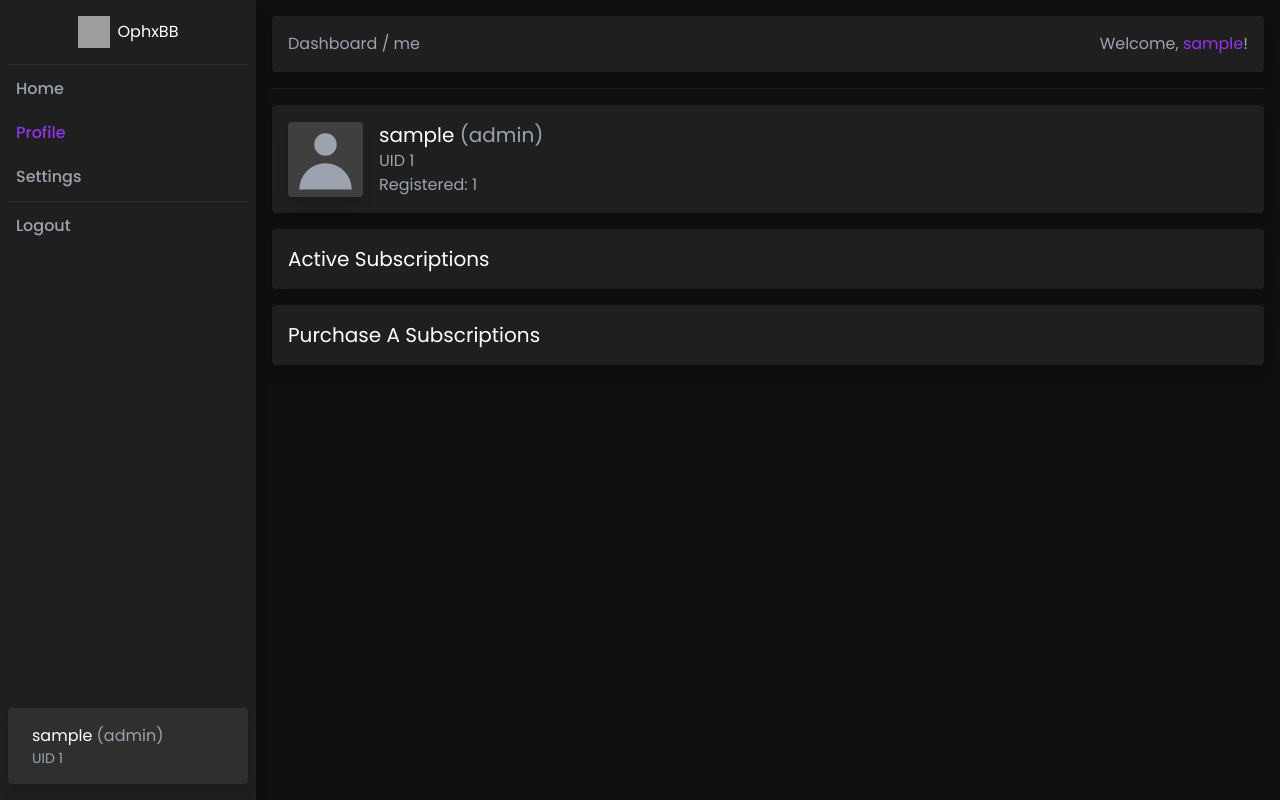
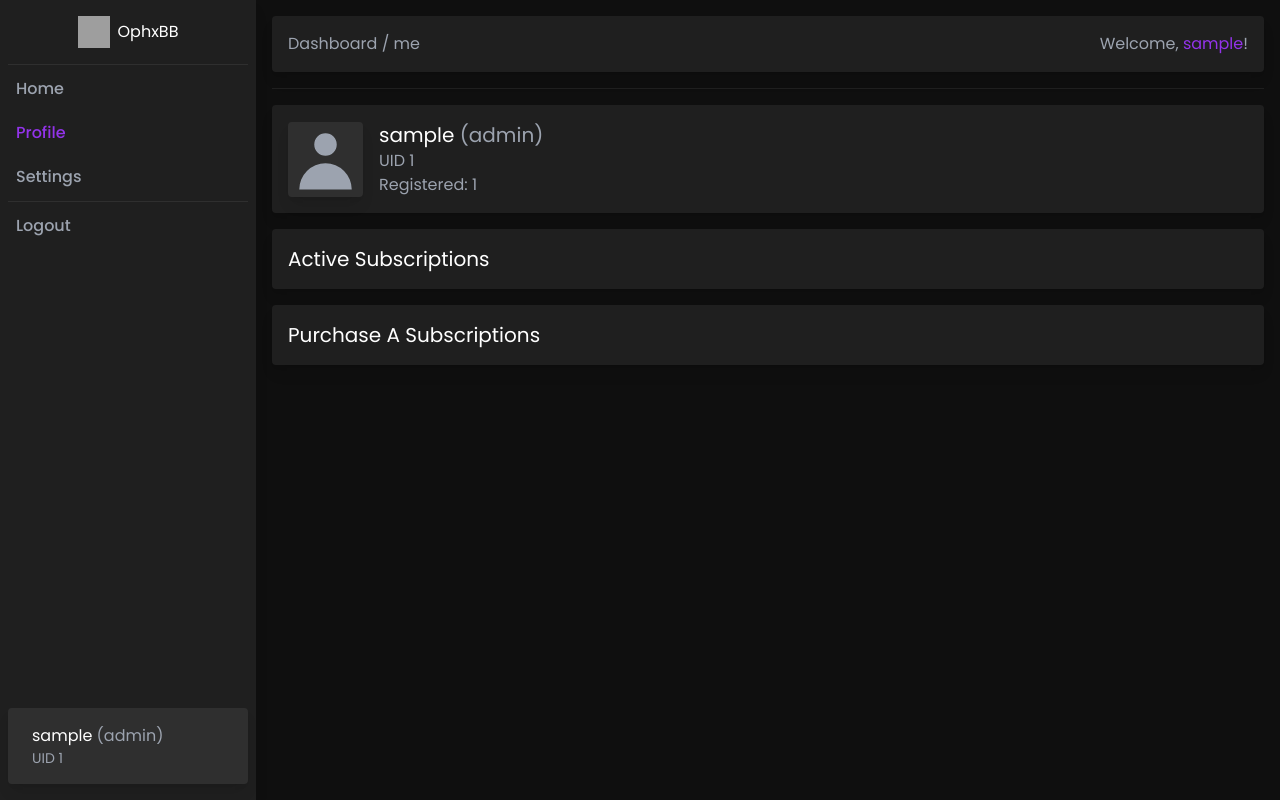
Before and after one commit to ophx/ophxbb, a PHP site: page /dashboard/me in a window 1280 px wide. Run offline with PHP 8.4, Linux system fonts and the light colour scheme; the visitor is signed in with stand-in values (Sample User, id 1); some libraries are stand-ins or nearby versions; grey boxes are pictures that could not be loaded.

Commit message:
updated me.php

```diff
--- a/dashboard/me.php
+++ b/dashboard/me.php
@@ -41,7 +41,7 @@
                         <div class="flex items-center gap-4">
                             <div>
                                 <div class="w-[75px]">
-                                    <div class="relative h-[75px] w-[75px] overflow-hidden bg-[#3f3f3f] rounded shadow-lg">
+                                    <div class="relative h-[75px] w-[75px] overflow-hidden bg-[#2f2f2f] rounded shadow-lg">
                                         <svg class="absolute h-[75px] w-[75px] text-gray-400" fill="currentColor" viewBox="0 0 20 20" xmlns="http://www.w3.org/2000/svg">
                                             <path fill-rule="evenodd" d="M10 9a3 3 0 100-6 3 3 0 000 6zm-7 9a7 7 0 1114 0H3z" clip-rule="evenodd"></path>
                                         </svg>
```
